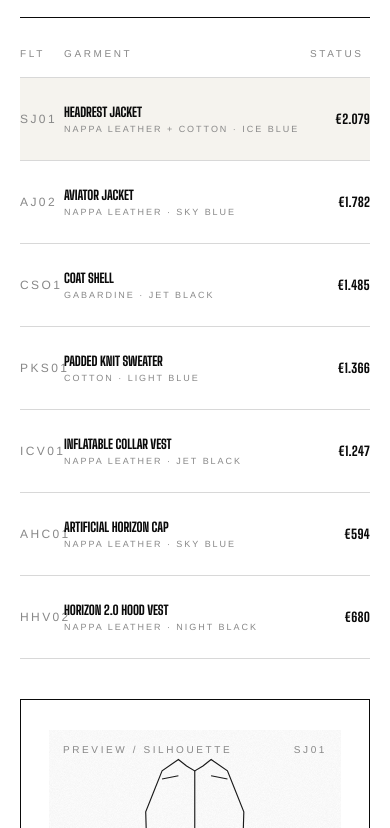
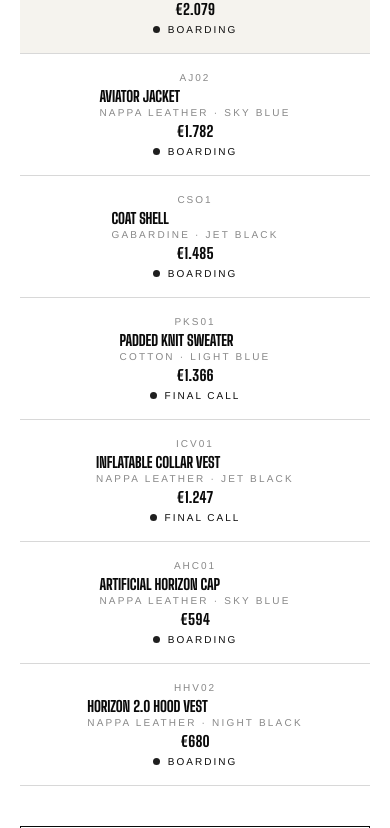
Before and after one commit to emanueleromito/7c-site, a website built with Vite: page src/index.html in a window 390 px wide. Shown: the part 481-1309 px from the top of the page. Built offline with nearby package versions, Linux system fonts and the light colour scheme; a web font is replaced by a local one.

Commit message:
Fix: proper mobile layout using flexbox for arrivals, clean nav and boarding pass

```diff
--- a/src/index.html
+++ b/src/index.html
@@ -1705,27 +1705,25 @@
     @media (max-width: 980px) {
       .hero { padding: 0 0 16px; }
       .hero-overlay { padding: 24px 20px; }
-      .meta-strip { padding: 18px 20px; grid-template-columns: 1fr 1fr; }
       .board, .manifesto, .passport { padding-left: 20px; padding-right: 20px; }
-      /* show price, hide route/gate; keep flt narrow, name flex, price, status */
-      .board-cols, .board-row { grid-template-columns: 44px 1fr 64px 90px; gap: 10px; }
-      .board-cols .c-route, .board-cols .c-gate,
-      .board-row .route, .board-row .gate { display: none; }
       .manifesto-grid { grid-template-columns: 1fr; gap: 32px; }
       .passport { grid-template-columns: 1fr; gap: 40px; padding: 60px 20px; }
-      .subscribe { grid-template-columns: 1fr; gap: 40px; padding: 60px 20px; }
-    }
-    @media (max-width: 600px) {
-      .meta-strip { grid-template-columns: 1fr 1fr; gap: 16px; padding: 14px 18px; }
-      .hero-frame { aspect-ratio: 4 / 3; }
-      /* on very small screens: just flt + name + price, drop status column */
-      .board-cols, .board-row { grid-template-columns: 36px 1fr 60px; gap: 8px; }
-      .board-cols .c-route, .board-cols .c-gate, .board-cols .c-price,
-      .board-row .route, .board-row .gate, .board-row .stat { display: none; }
-      .board-row .name { font-size: 13px; }
-      .board-row .name span { font-size: 9px; }
-      .board-row .price { font-size: 13px; text-align: right; }
-      .subscribe { padding: 40px 18px; }
+      .subscribe { display: block; padding: 60px 20px; }
+      .subscribe .sub-copy { margin-bottom: 40px; }
+      /* Arrivals: switch rows to flex so hidden items don't leave ghost cells */
+      .board-cols { display: none; }
+      .board-row {
+        display: flex;
+        flex-direction: column;
+        gap: 4px;
+        padding: 18px 0;
+      }
+      .board-row .route, .board-row .gate { display: none; }
+      .board-row .flt { font-size: 10px; }
+      .board-row .name { font-size: clamp(15px, 3.5vw, 20px); }
+      .board-row .name span { margin-top: 2px; }
+      .board-row .price { font-size: 15px; }
+      .board-row .stat { justify-content: flex-start; margin-top: 2px; }
     }
   </style>
 </head>
--- a/src/shared.css
+++ b/src/shared.css
@@ -111,8 +111,7 @@
 
 @media (max-width: 900px) {
 
-  .nav { display: flex; align-items: center; justify-content: center; padding: 14px 18px; }
-  .nav .nav-l, .nav .nav-r { display: none; }
+  /* nav is handled by its own component style in shared.js */
   .meta-strip { padding: 14px 18px; grid-template-columns: 1fr 1fr; }
   .meta-strip > div { grid-column: span 1; }
   .foot-mini { grid-template-columns: 1fr; padding: 18px; }
```
